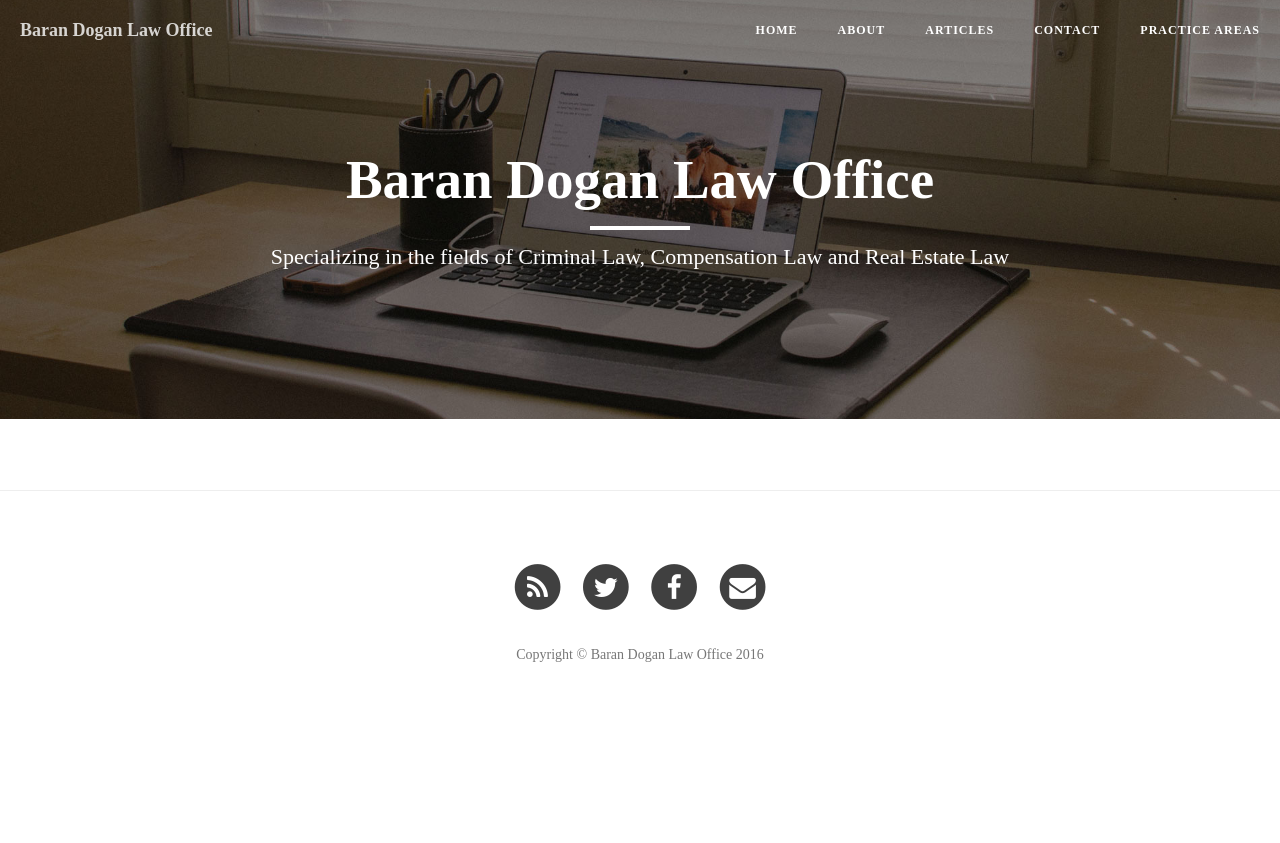
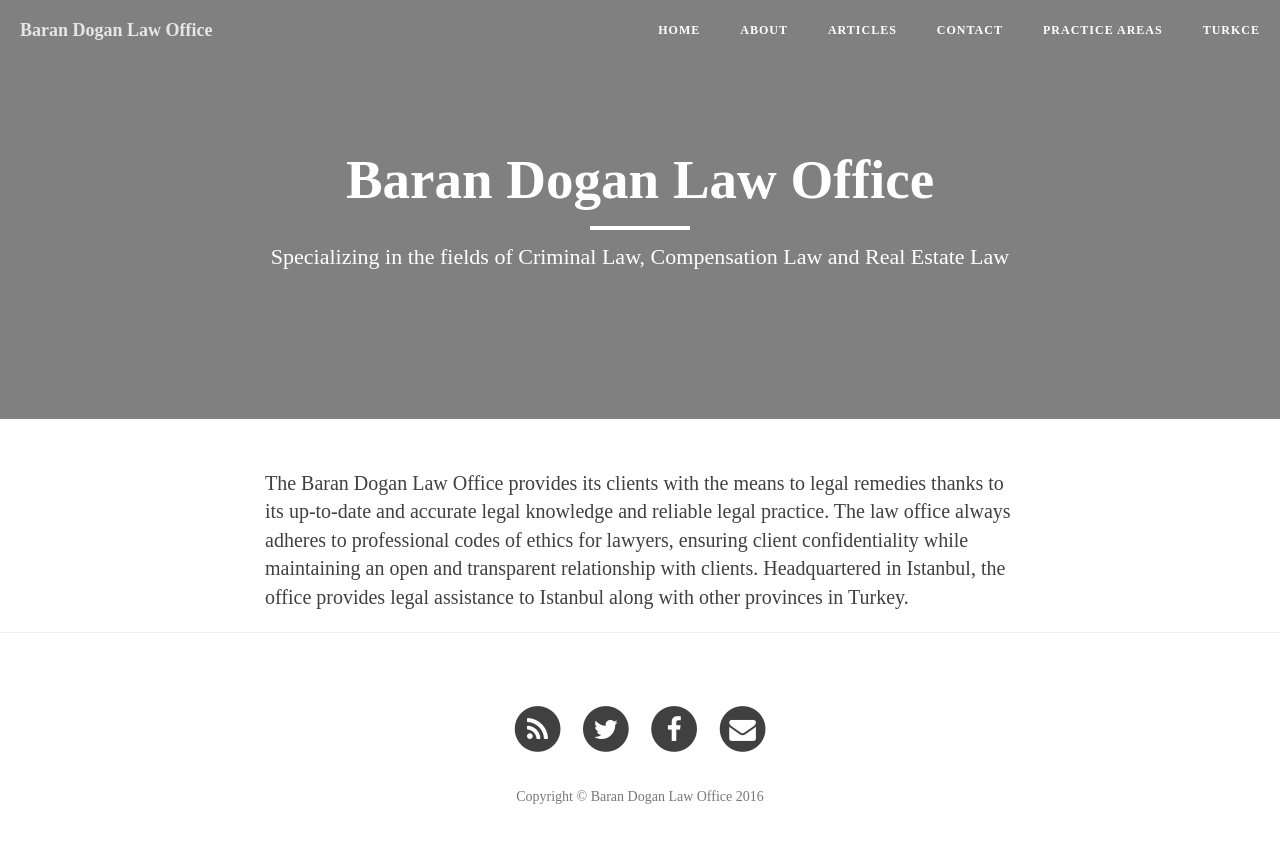
Before and after one commit to yontemhukuk/English, a Jekyll site: the page built from index.html, in a window 1280 px wide. Shown: the top 843 px of the page. Built offline with Jekyll 4.4.1, drawn with Linux system fonts in a browser that asks for light colours; nearby versions of some CDN libraries; the list of posts is cut into pages by our own code.

Commit message:
Remove pics

```diff
--- a/_includes/nav.html
+++ b/_includes/nav.html
@@ -7,6 +7,7 @@
                 <span class="sr-only">Toggle navigation</span>
                 <span class="icon-bar"></span>
                 <span class="icon-bar"></span>
+				<span class="icon-bar"></span>
                 <span class="icon-bar"></span>
             </button>
             <a class="navbar-brand" href="{{ site.baseurl }}/">{{ site.title }}</a>
@@ -25,6 +26,9 @@
                 </li>
 				{% endif %}
                 {% endif %}{% endfor %}
+				<li>
+					<a href="https://barandogan.av.tr">Turkce</a>
+				</li>
             </ul>
         </div>
         <!-- /.navbar-collapse -->
--- a/contact.html
+++ b/contact.html
@@ -2,7 +2,6 @@
 layout: page
 title: "Contact"
 description: "Have questions? I have answers (maybe)."
-header-img: "img/contact-bg.jpg"
 ---
 
 <p>Want to get in touch with me? Fill out the form below to send me a message and I will try to get back to you within 24 hours!</p>
--- a/index.html
+++ b/index.html
@@ -1,5 +1,7 @@
 ---
 layout: page
 description: "Specializing in the fields of Criminal Law, Compensation Law and Real Estate Law"
-header-img: "img/home-bg.jpg"
 ---
+The Baran Dogan Law Office provides its clients with the means to legal remedies thanks to its up-to-date and accurate legal knowledge and reliable legal practice.
+The law office always adheres to professional codes of ethics for lawyers, ensuring client confidentiality while maintaining an open and transparent relationship with clients.
+Headquartered in Istanbul, the office provides legal assistance to Istanbul along with other provinces in Turkey.
```
Also changed, not shown: 7 other files.
